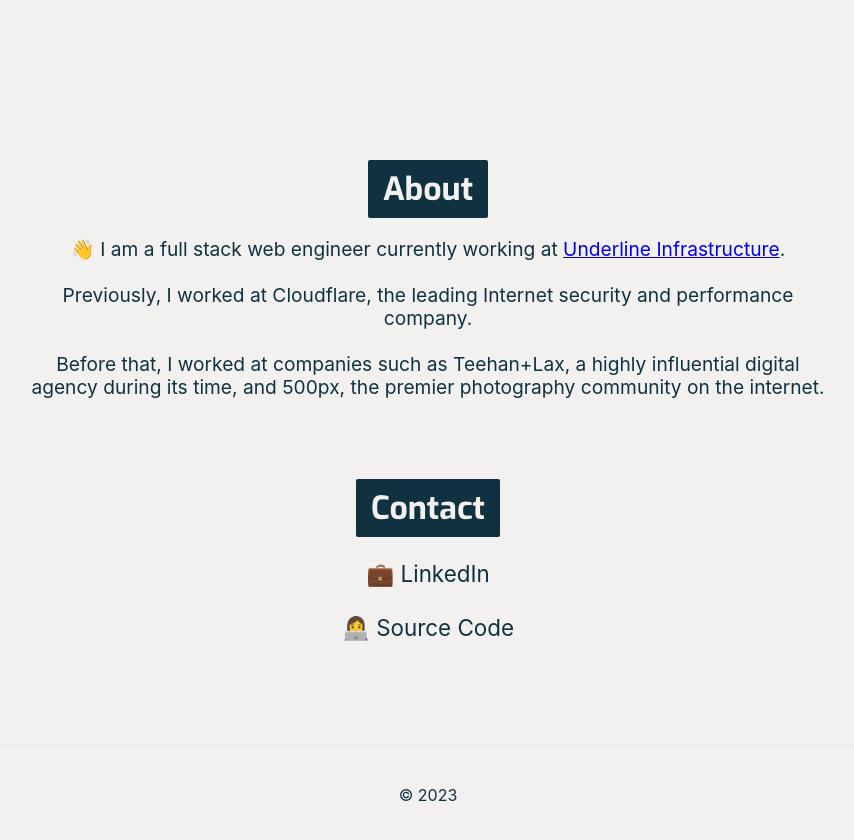
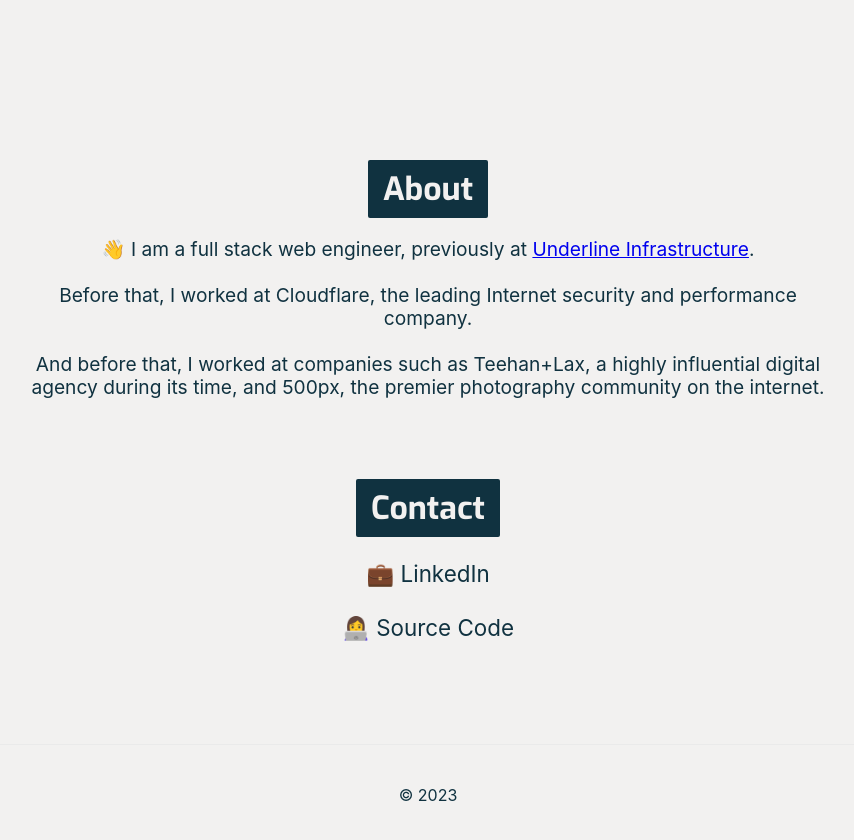
Before and after one commit to m-bodmer/website-2023, a Next.js app: page / in a window 1280 px wide. Shown: the top 840 px of the page, without its empty margins (212-1066 px from the left). Built offline with nearby package versions, Linux system fonts and the light colour scheme; no server answers.

Commit message:
Update job experience

```diff
--- a/pages/index.tsx
+++ b/pages/index.tsx
@@ -112,14 +112,14 @@
         </Heading>
 
         <Description visible={isVisible} animationDelay={400}>
-          👋 I am a full stack web engineer currently working at <a href="https://www.underline.com/">Underline Infrastructure</a>.
+          👋 I am a full stack web engineer, previously at <a href="https://www.underline.com/">Underline Infrastructure</a>.
           <br />
           <br />
-          Previously, I worked at Cloudflare, the leading Internet security and
+          Before that, I worked at Cloudflare, the leading Internet security and
           performance company.
           <br />
           <br />
-          Before that, I worked at companies such as Teehan+Lax, a highly
+          And before that, I worked at companies such as Teehan+Lax, a highly
           influential digital agency during its time, and 500px, the premier
           photography community on the internet.
         </Description>
```
